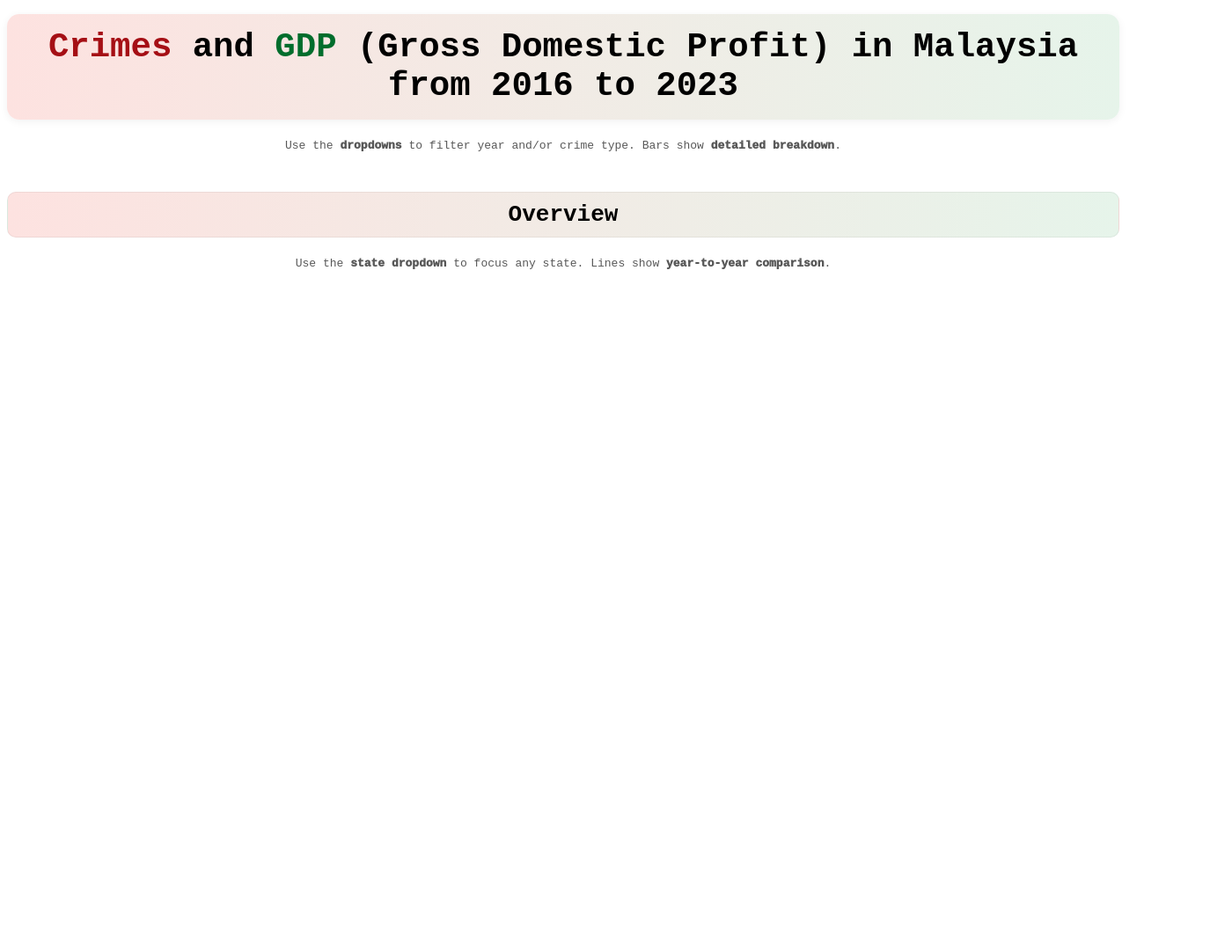
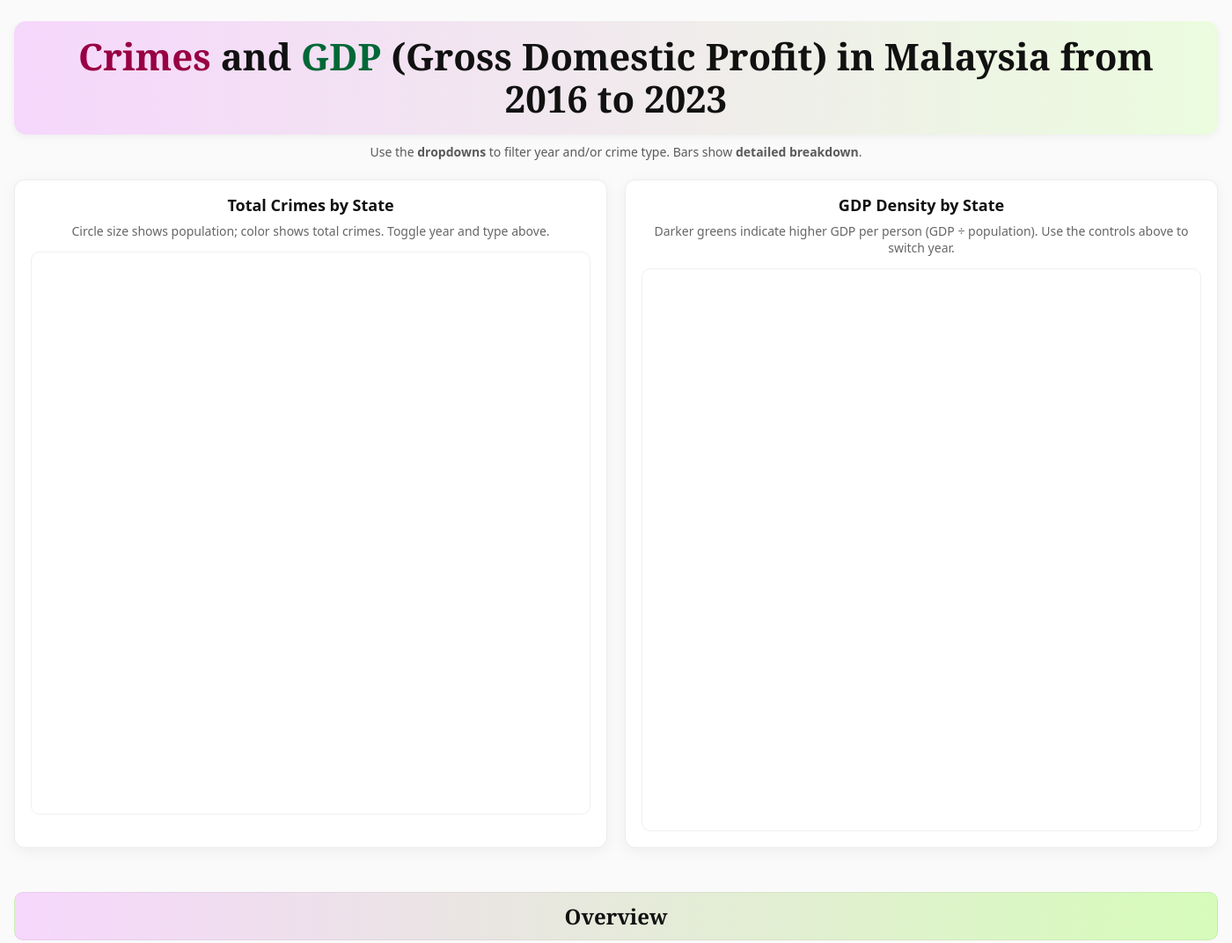
Before and after one commit to chokhueyyan/FIT3179-A2, a plain HTML site: page index.html in a window 1280 px wide. Shown: the top 1072 px of the page at 88% size, 1400 px wide, since content can reach past the window. Before the commit the page ends 800 px from the top, so only its background shows below. Drawn offline with Linux system fonts and the light colour scheme; a script that the page names is missing.

Commit message:
Update index.html - 19/10 4:01pm

```diff
--- a/index.html
+++ b/index.html
@@ -2,125 +2,334 @@
 <html lang="en">
   <head>
     <meta charset="UTF-8" />
-    <meta http-equiv="X-UA-Compatible" content="IE=edge" />
-    <meta name="viewport" content="width=device-width, initial-scale=1.0" />
-    <!-- <script src="https://cdn.jsdelivr.net/npm/vega@5.20.2"></script>
-    <script src="https://cdn.jsdelivr.net/npm/vega-lite@5.1.0"></script>
-    <script src="https://cdn.jsdelivr.net/npm/vega-embed@6.17.0"></script> -->
-    <!-- upgrade these three -->
+    <!-- Fixed layout width to keep a consistent canvas -->
+    <meta name="viewport" content="width=1280, initial-scale=1" />
+
+    <!-- Vega libs -->
     <script src="https://cdn.jsdelivr.net/npm/vega@5.25.0"></script>
     <script src="https://cdn.jsdelivr.net/npm/vega-lite@5.17.0"></script>
     <script src="https://cdn.jsdelivr.net/npm/vega-embed@6.26.0"></script>
 
+    <!-- Your chart scripts -->
+    <script src="stackednmap.js"></script>
     <script src="choro.js"></script>
-    <script src="stackednmap.js"></script>
+    <script src="line.js"></script>
     <script src="scatter.js"></script>
-    <script src="line.js"></script>
 
     <title>FIT3179 A2</title>
+
     <style>
-      .viz-row {
-        display: flex;
-        gap: 16px; /* space between charts */
-        align-items: flex-start; /* top-align */
-        flex-wrap: wrap; /* stack on small screens */
+      /* ---------- Base & page shell ---------- */
+      * {
+        box-sizing: border-box;
       }
-      .viz {
-        flex: 1 1 600px; /* grow, shrink, base width */
-        min-width: 320px; /* prevents squishing too much */
+      body {
+        margin: 0;
+        background: #fafafa;
+        font-family: ui-sans-serif, system-ui, -apple-system, Segoe UI, Roboto,
+          Arial, sans-serif;
+        color: #111;
       }
-      @media (max-width: 1000px) {
-        .viz {
-          flex-basis: 100%;
-        } /* stack vertically on narrow screens */
-      } /* title colors (match your maps) */
+      :root {
+        --page-width: 1400px; /* was 1300px */
+        --cards-gap: 20px; /* space between the two cards */
+        --viz-min-height: 460px; /* was 360–380px */
+      }
+      .page {
+        width: var(--page-width);
+        margin: 24px auto 64px;
+        padding: 0 16px;
+        overflow-x: auto; /* small screens can scroll horizontally */
+      }
+
+      /* ---------- Title & helper text ---------- */
       .title {
-        font-family: monospace;
         text-align: center;
-        padding: 15px;
         font-weight: 900;
-        font-size: xxx-large;
-        /* background-color: beige; */
-        background: linear-gradient(90deg, #fde2e0 0%, #e6f4ea 100%);
+        font-size: 42px;
+        line-height: 1.15;
+        background: linear-gradient(90deg, #f6d7fc 0%, #ebfcde 100%);
         border-radius: 14px;
         padding: 16px 24px;
-        margin: 16px 0;
+        margin: 0 0 10px;
         box-shadow: 0 2px 10px rgba(0, 0, 0, 0.06);
+        font-family:Georgia, 'Times New Roman', Times, serif;
       }
       .title .crimes {
-        color: #a50f15;
-        font-weight: bolder;
-      } /* red for Crimes */
+        color: #980043;
+      }
       .title .gdp {
-        color: #006d2c;
-      } /* green for GDP  */
+        color: #006837;
+      }
+
+      .subtitle {
+        text-align: center;
+        color: #5a5a5a;
+        margin: 6px 0 22px;
+        font-size: 14px;
+      }
+      .dropdown {
+        font-weight: 800;
+      }
+
+      /* ---------- Cards ---------- */
+      .card {
+        background: #fff;
+        border: 1px solid #ececec;
+        border-radius: 12px;
+        box-shadow: 0 4px 16px rgba(0, 0, 0, 0.05);
+        padding: 16px 18px 18px;
+        margin-bottom: 22px;
+      }
+      .card__header {
+        display: flex;
+        justify-content: center;
+        align-items: center;
+        margin-bottom: 6px;
+      }
+      .card__title {
+        margin: 0;
+        font-weight: 800;
+        font-size: 18px;
+        text-align: center;
+      }
+      .card__desc {
+        margin: 8px auto 14px;
+        color: #666;
+        font-size: 14px;
+        text-align: center;
+        max-width: 980px;
+      }
+      /* row to place two cards side-by-side */
+      .cards-row {
+        display: flex;
+        gap: var(--cards-gap);
+        justify-content: center;
+        align-items: stretch;
+      }
+
+      /* make each card take half the row */
+      .card--half {
+        flex: 1 1 0;
+        width: calc(50% - (var(--cards-gap) / 2));
+        min-width: 0; /* allow charts to shrink inside */
+      }
+
+      /* optional: keep a tidy chart area height */
+      .vizbox {
+        min-height: var(--viz-min-height);
+      }
+
+      /* optional safety: stack on very narrow screens */
+      @media (max-width: 1000px) {
+        .cards-row {
+          flex-wrap: wrap;
+        }
+        .card--half {
+          width: 100%;
+        }
+      }
+
+      /* Viz container inside a card */
+      .vizbox {
+        background: #fff;
+        border: 1px solid #efefef;
+        border-radius: 10px;
+        padding: 10px;
+        min-height: 360px; /* avoids layout jump while loading */
+      }
+      .metadatabox {
+        background: #fff;
+        border: 1px solid #efefef;
+        border-radius: 10px;
+        padding: 10px;
+        min-height: 50px;
+      }
+
+      .metadata {
+        font-size: 8px;
+        color:#666;
+      }
+
+      /* ---------- Section heading ---------- */
+      .subsection {
+        text-align: center;
+        font-weight: 900;
+        font-size: 24px;
+        background: linear-gradient(90deg, #f6d7fc 0%, #d6fcba 100%);
+        border: 1px solid rgba(0, 0, 0, 0.05);
+        border-radius: 10px;
+        padding: 10px 16px;
+        margin: 28px 0 12px;
+        font-family:Georgia, 'Times New Roman', Times, serif;
+      }
+
+      /* Make the inner wrapper a column so we can reorder its children */
+      .vizbox .vega-embed .chart-wrapper {
+        display: flex;
+        flex-direction: column; /* controls + chart stacked top→bottom */
+      }
+
+      /* Put the controls ABOVE the chart, center them, and match styling */
+      .vizbox .vega-embed .chart-wrapper .vega-bindings {
+        order: -1; /* move before the chart */
+        align-self: center; /* center inside the card */
+        display: flex;
+        flex-wrap: wrap;
+        gap: 10px 12px;
+        background: #f2f3f5;
+        border: 1px solid #e3e5e8;
+        border-radius: 10px;
+        padding: 8px 12px;
+        margin: 8px 0 12px;
+      }
+      /* make the map cards taller */
+      .card--half .vizbox {
+        min-height: 640px; /* try 640–720 depending on your specs */
+        overflow: hidden; /* clip anything that bleeds out */
+      }
+
+      /* also clip the whole card just in case */
+      .card {
+        overflow: hidden;
+      }
+
+      /* Keep the chart itself after the controls */
+      .vizbox .vega-embed .chart-wrapper .vega-view {
+        order: 0;
+      }
+
+      /* Optional: make both cards’ controls the same width so they align */
+      .cards-row .card .vega-bindings {
+        min-width: 420px; /* tweak to taste (or remove) */
+        justify-content: center;
+      }
+
+      .vizbox,
+      .vizbox > div {
+        width: 100%;
+      }
+
+      /* ---------- Vega-Embed tweaks: controls on top, grey toolbar ---------- */
       .vega-embed {
         display: flex;
-        flex-direction: column; /* stack children vertically */
+        flex-direction: column;
       }
       .vega-embed .vega-bindings {
-        order: -1; /* move the controls to the top */
-        margin-bottom: 8px; /* some spacing under the controls */
+        order: -1; /* show above the chart */
+        align-self: center;
+        background: #f2f3f5;
+        border: 1px solid #e3e5e8;
+        border-radius: 10px;
+        padding: 8px 12px;
+        margin-bottom: 10px;
+        display: flex;
+        flex-wrap: wrap;
+        gap: 10px 14px;
+        justify-content: center;
+        box-shadow: inset 0 1px 2px rgba(0, 0, 0, 0.04);
       }
-      .subsection {
-        font-family: monospace;
-        text-align: center;
-        padding: 15px;
-        font-weight: 900;
-        font-size: xx-large;
-        /* background-color: beige; */
-        background: linear-gradient(90deg, #fde2e0 0%, #e6f4ea 100%);
-        border-radius: 10px;
-        padding: 10px 16px;
-        margin: 24px 0 8px;
-        border: 1px solid rgba(0, 0, 0, 0.05);
+      .vega-embed .vega-bindings label {
+        font: 600 12px/1.2 system-ui, sans-serif;
+        color: #444;
+        margin-right: 6px;
       }
-      .overview {
-        display: flex;
-        gap: 16px; /* space between charts */
-        align-items: flex-start; /* top-align */
-        flex-wrap: wrap; /* stack on small screens */
+      .vega-embed .vega-bindings select {
+        padding: 6px 8px;
+        border-radius: 6px;
+        border: 1px solid #cfd3da;
+        background: #fff;
       }
-      /* .desc-title {
-        font-family: monospace;
-        text-align: center;
-        font-weight: 900;
-        font-size: x-large;
-      } */
-      .desc {
-        font-family: monospace;
-        padding: -20px;
-        text-align: center;
-        font-size: medium;
-        font-weight: 10;
-        color: rgb(88, 88, 88);
+
+      /* Prevent Vega from forcing responsive size; let specs decide sizes */
+      .vega-embed {
+        max-width: none !important;
       }
-      .dropdown {
-        font-weight: 1000;
+
+      /* Keep the three-dots icon small */
+      .vega-actions svg {
+        width: 16px !important;
+        height: 16px !important;
       }
+
+
     </style>
   </head>
+
   <body>
-    <h1 class="title">
-      <span class="crimes">Crimes</span> and <span class="gdp">GDP</span> (Gross
-      Domestic Profit) in Malaysia from 2016 to 2023
-    </h1>
-    <h5 class="desc">
-      Use the <span class="dropdown"> dropdowns </span> to filter year and/or crime type. Bars
-      show <span class="dropdown"> detailed breakdown</span>.
-    </h5>
-    <div class="viz-row">
-      <div id="stackednmap" class="viz"></div>
-      <div id="choro" class="viz"></div>
-    </div>
-    <h3 class="subsection">Overview</h3>
-    <!-- <h4 class="desc-title">Crime & GDP by State (2016–2023)</h4> -->
-    <h5 class="desc">
-      Use the <span class="dropdown"> state dropdown</span> to focus any state. Lines
-      show <span class="dropdown"> year-to-year comparison</span>.
-    </h5>
-    <div class="overview">
-      <div id="line" class="viz"></div>
+    <div class="page">
+      <h1 class="title">
+        <span class="crimes">Crimes</span> and
+        <span class="gdp">GDP</span> (Gross Domestic Profit) in Malaysia from
+        2016 to 2023
+      </h1>
+      <p class="subtitle">
+        Use the <span class="dropdown">dropdowns</span> to filter year and/or
+        crime type. Bars show <span class="dropdown">detailed breakdown</span>.
+      </p>
+
+      <!-- Two map cards side-by-side -->
+      <div class="cards-row">
+        <!-- Card A: Total Crimes map -->
+        <section class="card card--half">
+          <div class="card__header">
+            <h2 class="card__title">Total Crimes by State</h2>
+          </div>
+          <p class="card__desc">
+            Circle size shows population; color shows total crimes. Toggle year
+            and type above.
+          </p>
+          <div class="vizbox">
+            <div id="stackednmap"></div>
+          </div>
+        </section>
+
+        <!-- Card B: GDP Density map -->
+        <section class="card card--half">
+          <div class="card__header">
+            <h2 class="card__title">GDP Density by State</h2>
+          </div>
+          <p class="card__desc">
+            Darker greens indicate higher GDP per person (GDP ÷ population). Use
+            the controls above to switch year.
+          </p>
+          <div class="vizbox">
+            <div id="choro"></div>
+          </div>
+        </section>
+      </div>
+
+      <!-- Overview heading + Card C: Lines (line.js renders into #line) -->
+      <h3 class="subsection">Overview</h3>
+      <section class="card">
+        <p class="card__desc">
+          Use the <span class="dropdown">state selector</span> to focus any
+          state. Lines show year-to-year trajectories from 2016–2023.
+        </p>
+        <div class="vizbox">
+          <div id="line"></div>
+        </div>
+      </section>
+
+       <h3 class="subsection">Comparison</h3>
+      <section class="card">
+        <p class="card__desc">
+          Use the <span class="dropdown">state selector</span> to focus any
+          state. Lines show year-to-year trajectories from 2016–2023.
+        </p>
+        <div class="vizbox">
+          <div id="scatter"></div>
+        </div>
+      </section>
+       <div class="metadatabox">
+          <div class="metadata">Created by Chok Huey Yan on 19 Oct 2025 <br><br></br>Data Sources:</br>
+            <br>  1. crime - https://data.gov.my/data-catalogue/crime_district?state=johor&district=all&category=assault&type=theft-other&visual=table  </br>
+<br>2. malaysia coords - https://www.kaggle.com/datasets/mypapit/malaysiancity   </br>
+<br>3. education - https://open.dosm.gov.my/data-catalogue/completion_school_state?state=johor&stage=secondary-upper&sex=male&visual=table   </br>
+<br>4. population - https://open.dosm.gov.my/data-catalogue/population_state?state=kedah&visual=table   </br>
+<br>5. economy - https://open.dosm.gov.my/data-catalogue/gdp_state_real_supply?series=abs&state=kelantan&sector=p0&visual=table </br>
+</div>
+        </div>
     </div>
   </body>
 </html>
```
